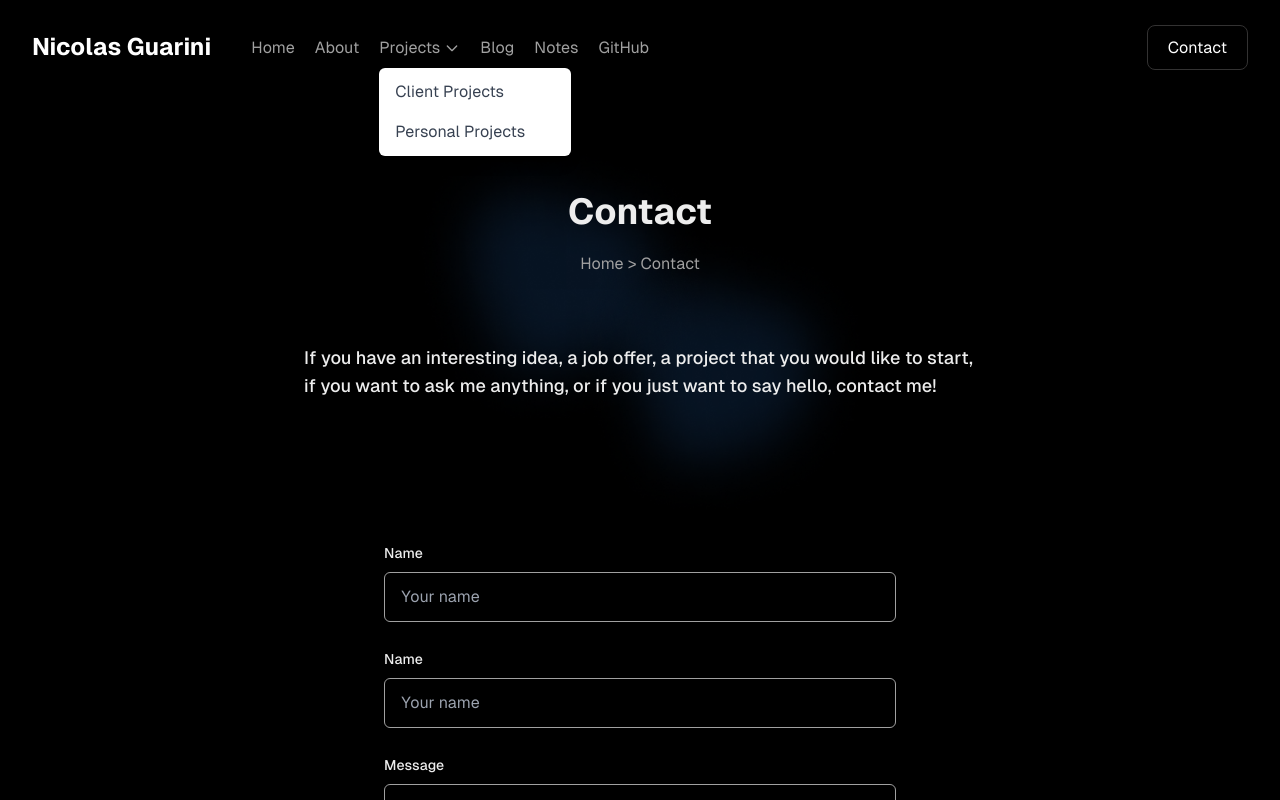
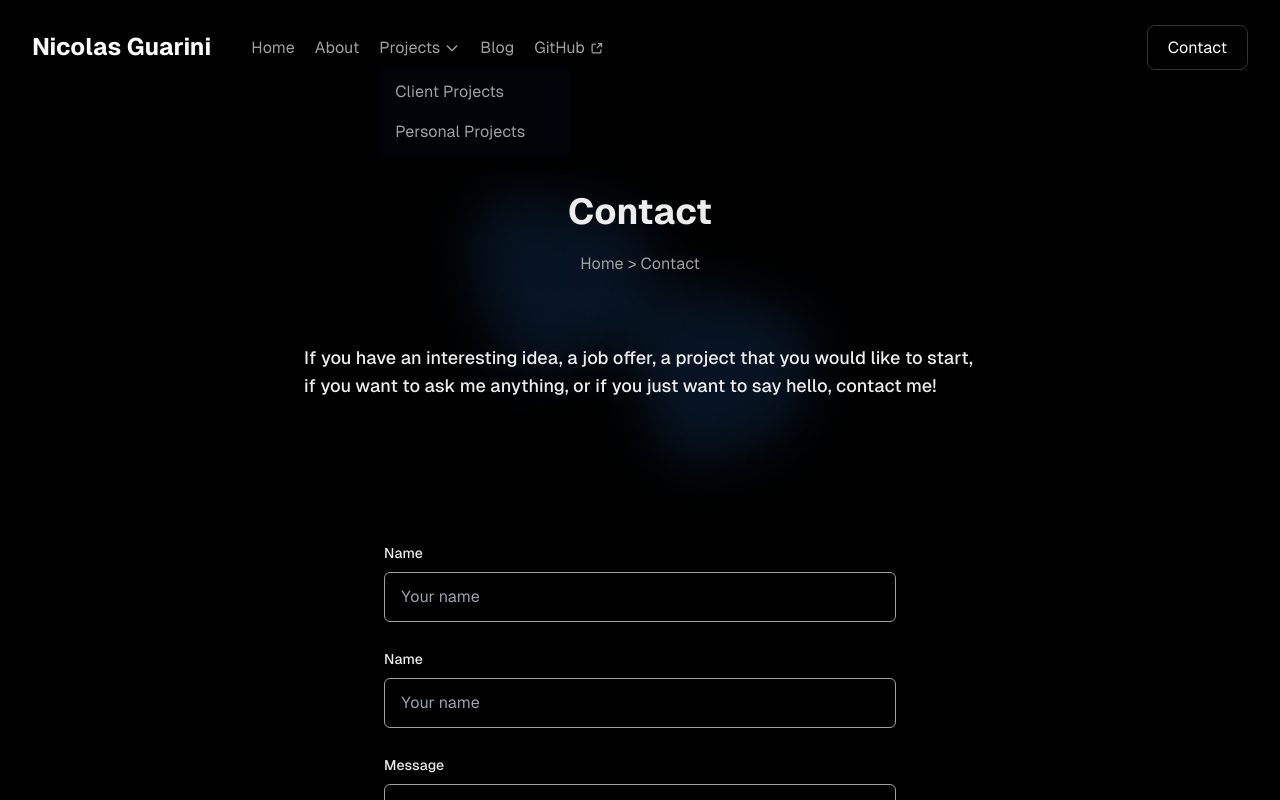
Before and after one commit to nicolasguarini/nicolasguarini, a Next.js app: page /contact in a window 1280 px wide. Both pictures are taken after a click on the button "Projects". Shown: the top 800 px of the page. Built offline with nearby package versions, Linux system fonts and the light colour scheme.

Commit message:
Update navbar animations

```diff
--- /dev/null
+++ b/components/icons/externalLink.tsx
@@ -0,0 +1,9 @@
+export default function ExternalLink() {
+    return (
+        <svg className="inline ml-1" width="15" height="15" viewBox="0 0 24 24" fill="none" xmlns="http://www.w3.org/2000/svg">
+            <g id="Interface / External_Link">
+                <path id="Vector" d="M10.0002 5H8.2002C7.08009 5 6.51962 5 6.0918 5.21799C5.71547 5.40973 5.40973 5.71547 5.21799 6.0918C5 6.51962 5 7.08009 5 8.2002V15.8002C5 16.9203 5 17.4801 5.21799 17.9079C5.40973 18.2842 5.71547 18.5905 6.0918 18.7822C6.5192 19 7.07899 19 8.19691 19H15.8031C16.921 19 17.48 19 17.9074 18.7822C18.2837 18.5905 18.5905 18.2839 18.7822 17.9076C19 17.4802 19 16.921 19 15.8031V14M20 9V4M20 4H15M20 4L13 11" stroke="#A1A1A1" strokeWidth="2" strokeLinecap="round" strokeLinejoin="round"/>
+            </g>
+        </svg>
+    )
+}
--- a/components/layout/navbar.tsx
+++ b/components/layout/navbar.tsx
@@ -2,6 +2,7 @@
 import { useEffect, useState } from "react";
 import Link from "next/link";
 import { usePathname } from "next/navigation";
+import ExternalLink from "../icons/externalLink";
 
 const Navbar = () => {
   const [isOpen, setIsOpen] = useState(false);
@@ -9,9 +10,19 @@ const Navbar = () => {
   const pathName = usePathname();
 
   useEffect(() => {
+    console.log(pathName); // '/', '/projects/client', '/projects/personal', '/blog', '/about', '/contact', ...
     setIsProjectsOpen(false);
     setIsOpen(false);
   }, [pathName]);
+
+  const linkClasses = (path: string) =>
+    pathName === (path) ? "text-white" : "text-[#A1A1A1]";
+
+  const linkClassesContains = (path: string) =>
+    pathName.includes(path) ? "text-white" : "text-[#A1A1A1]";
+
+  const linkClassesOr = (path1: string, path2: string) =>
+    pathName === (path1) || pathName.includes(path2) ? "text-white" : "text-[#A1A1A1]";
 
   return (
     <nav className="bg-black text-white">
@@ -23,16 +34,16 @@ const Navbar = () => {
             </Link>
             <div className="hidden md:block">
               <div className="ml-10 flex items-baseline space-x-5">
-                <Link href="/" className="text-[#A1A1A1]">
+                <Link href="/" className={linkClasses("/")}>
                   Home
                 </Link>
-                <Link href="/about" className="text-[#A1A1A1]">
+                <Link href="/about" className={linkClasses("/about")}>
                   About
                 </Link>
                 <div className="relative">
                 <button
                   onClick={() => setIsProjectsOpen(!isProjectsOpen)}
-                  className="text-[#A1A1A1] focus:outline-none flex items-center"
+                  className={linkClassesContains("/projects") + " focus:outline-none flex items-center"}
                 >
                   Projects
                   <svg className="ml-1 h-4 w-4" xmlns="http://www.w3.org/2000/svg" fill="none" viewBox="0 0 24 24" stroke="currentColor" aria-hidden="true">
@@ -40,12 +51,16 @@ const Navbar = () => {
                   </svg>
                 </button>
                   {isProjectsOpen && (
-                    <div className="absolute mt-2 w-48 rounded-md shadow-lg bg-white ring-1 ring-black ring-opacity-5">
+                    <div className="absolute mt-2 w-48 rounded-md shadow-lg bg-gray-900 ring-1 ring-black ring-opacity-5" style={{
+                      backgroundColor: "rgb(3, 5, 15, 0.65)",
+                      backdropFilter: "blur(8px)",
+                      WebkitBackdropFilter: "blur(8px)",
+                    }}>
                       <div className="py-1">
-                        <Link href="/projects/client" className="block px-4 py-2 text-gray-700 hover:bg-gray-100">
+                        <Link href="/projects/client" className={"block px-4 py-2 " + linkClasses("/projects/client")}>
                           Client Projects
                         </Link>
-                        <Link href="/projects/personal" className="block px-4 py-2 text-gray-700 hover:bg-gray-100">
+                        <Link href="/projects/personal" className={"block px-4 py-2 " + linkClasses("/projects/personal")}>
                           Personal Projects
                         </Link>
                       </div>
@@ -53,20 +68,18 @@ const Navbar = () => {
                   )}
                 </div>
 
-                <Link href="/blog" className="text-[#A1A1A1]">
+                <Link href="/blog" className={linkClassesContains("/blog")}>
                   Blog
                 </Link>
-                <Link href="/notes" className="text-[#A1A1A1]">
-                  Notes
-                </Link>
-                <Link href="https://github.com/nicolasguarini" className="text-[#A1A1A1]">
+                <Link href="https://github.com/nicolasguarini" target="_blank" className="text-[#A1A1A1]">
                   GitHub
+                  <ExternalLink />
                 </Link>
               </div>
             </div>
           </div>
           <div className="hidden md:block">
-            <Link href="/contact" className="px-5 py-3 border border-[#333232] rounded-lg">
+            <Link href="/contact" className="px-5 py-3 border border-[#333232] hover:border-[#A1A1A1] rounded-lg transition-all">
               Contact
             </Link>
           </div>
@@ -102,30 +115,33 @@ const Navbar = () => {
             WebkitBackdropFilter: "blur(8px)",
           }}
         >
-          <Link href="/" className="block px-3 py-2">
+          <Link href="/" className={linkClasses("/") + " block px-3 py-2"}>
             Home
           </Link>
 
-          <Link href="/about" className="block px-3 py-2">
+          <Link href="/about" className={linkClasses("/") + " block px-3 py-2"}>
             About
           </Link>
-          <Link href="/projects/clients" className="block px-3 py-2">
+          <Link href="/projects/clients" className={linkClasses("/") + " block px-3 py-2"}>
             Client Projects
           </Link>
-          <Link href="/projects/personal" className="block px-3 py-2">
+          <Link href="/projects/personal" className={linkClasses("/") + " block px-3 py-2"}>
             Personal Projects
           </Link>
-          <Link href="/blog" className="block px-3 py-2">
+          <Link href="/blog" className={linkClasses("/") + " block px-3 py-2"}>
             Blog
           </Link>
-          <Link href="/resume" className="block px-3 py-2">
-            Resume
+
+          <Link href="/contact" className={linkClasses("/") + " block px-3 py-2"}>
+            Contact
           </Link>
-          <Link href="/notes" className="block px-3 py-2">
+          <Link href="https://nicolasguarini.notion.site/Appunti-Universit-e5cefc29fff04a3283799023b7558337?pvs=74" target="_blank" className="block px-3 py-2">
             Notes
+            <ExternalLink />
           </Link>
-          <Link href="/contact" className="block px-3 py-2">
-            Contact
+          <Link href="https://github.com/nicolasguarini" target="_blank" className="block px-3 py-2">
+            GitHub
+            <ExternalLink />
           </Link>
         </div>
       </div>
```
